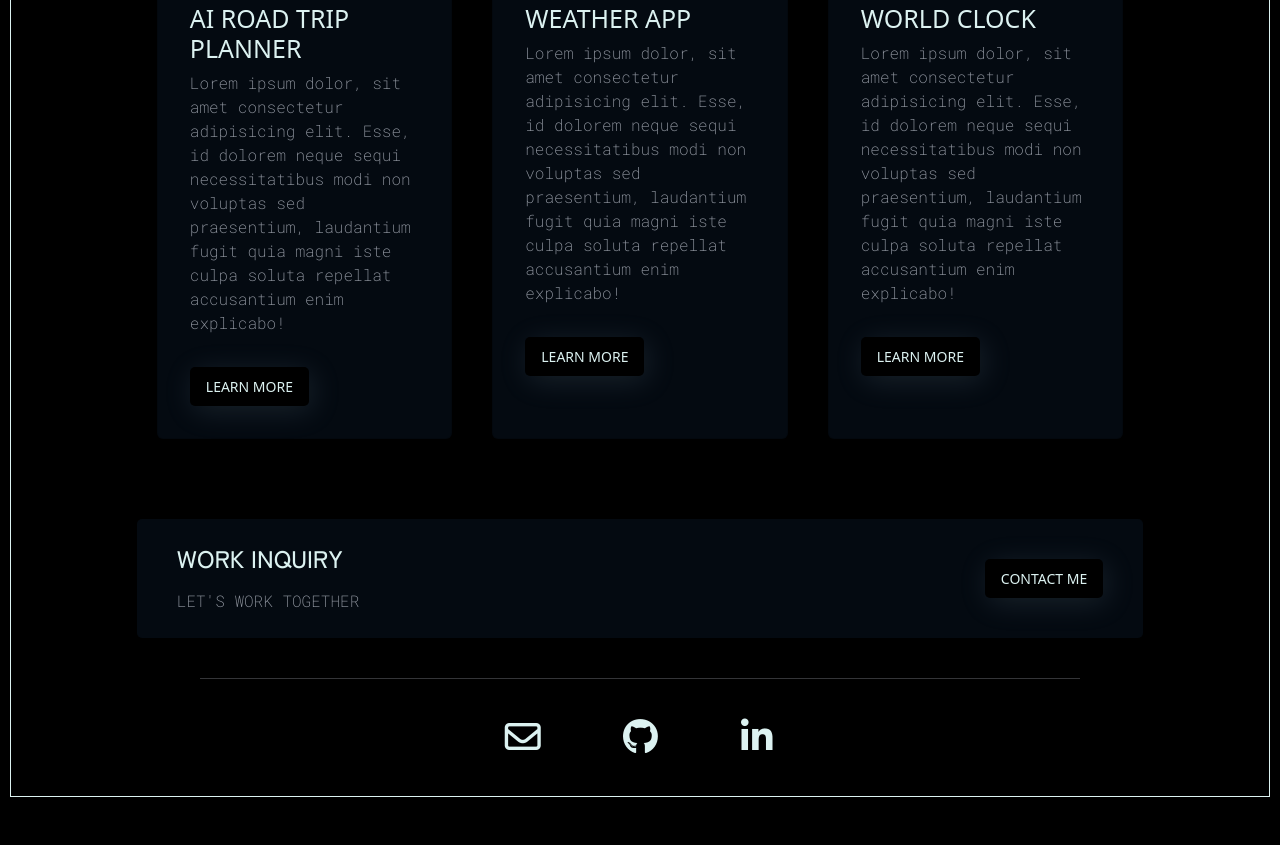
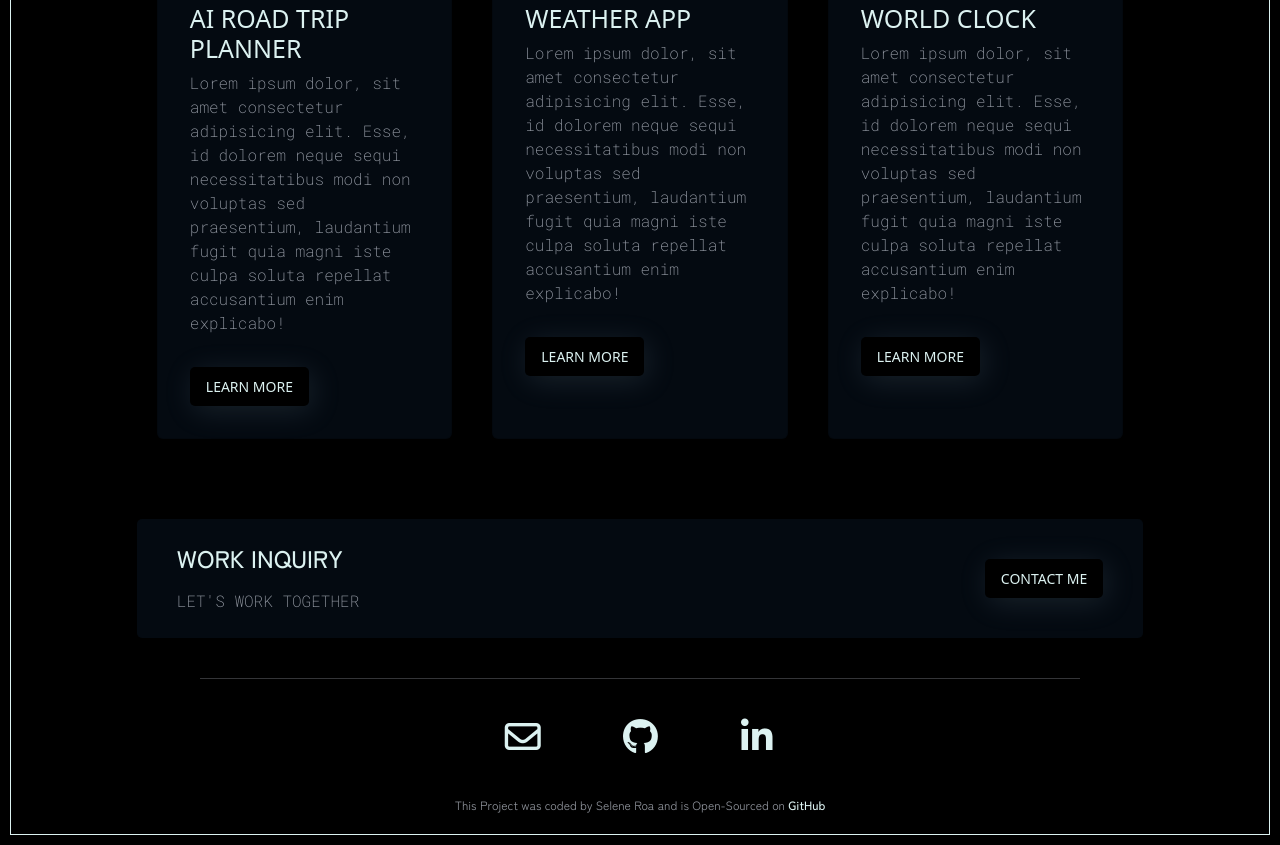
Before and after one commit to punkername007/rose-portfolio, a plain HTML site: page index.html in a window 1280 px wide. Shown: the part 692-1537 px from the top of the page. Before the commit the page ends 1499 px from the top, so only its background shows below. Drawn offline with nearby package versions, Linux system fonts and the light colour scheme.

Commit message:
Added Footer

```diff
--- a/index.html
+++ b/index.html
@@ -204,5 +204,11 @@
         </div>
       </div>
     </footer>
+    <div class="project-credit">
+      This Project was coded by Selene Roa and is Open-Sourced on
+      <a href="https://github.com/punkername007/rose-portfolio" target="_blank"
+        >GitHub</a
+      >
+    </div>
   </body>
 </html>
--- a/styles/style.css
+++ b/styles/style.css
@@ -63,6 +63,21 @@ p {
   margin-bottom: 20px;
   padding: 15px;
   text-align: center;
+}
+
+.project-credit {
+  font-size: 12px;
+  text-align: center;
+  font-family: var(--primary-font);
+  padding-bottom: 10px;
+  color: #c5cbd6bf;
+  margin: 10px;
+}
+
+.project-credit a {
+  text-decoration: none;
+  color: var(--primary-color);
+  font-weight: 500;
 }
 
 /* HOME PAGE */
```
Also changed, not shown: about.html (+6 -0 lines), contact.html (+8 -1 lines), work.html (+6 -0 lines).
